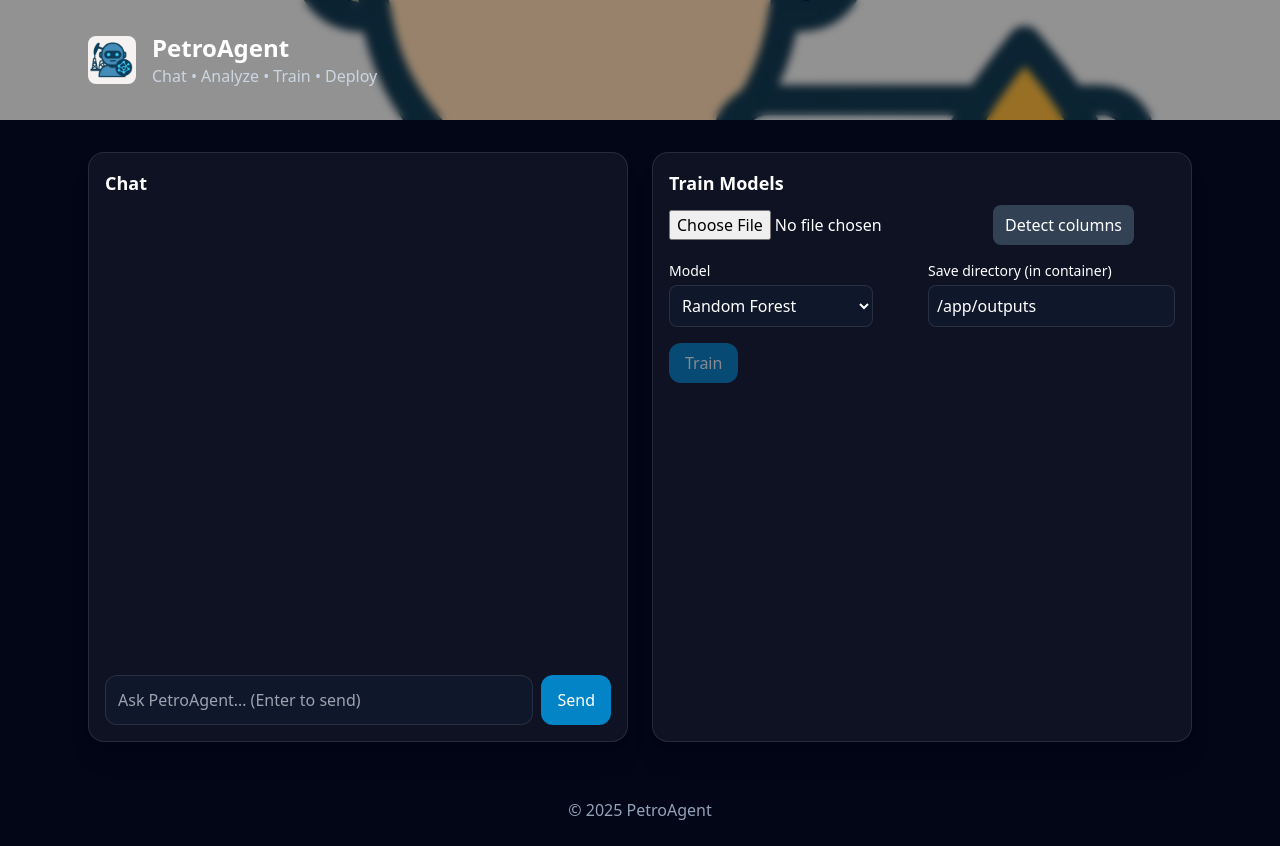
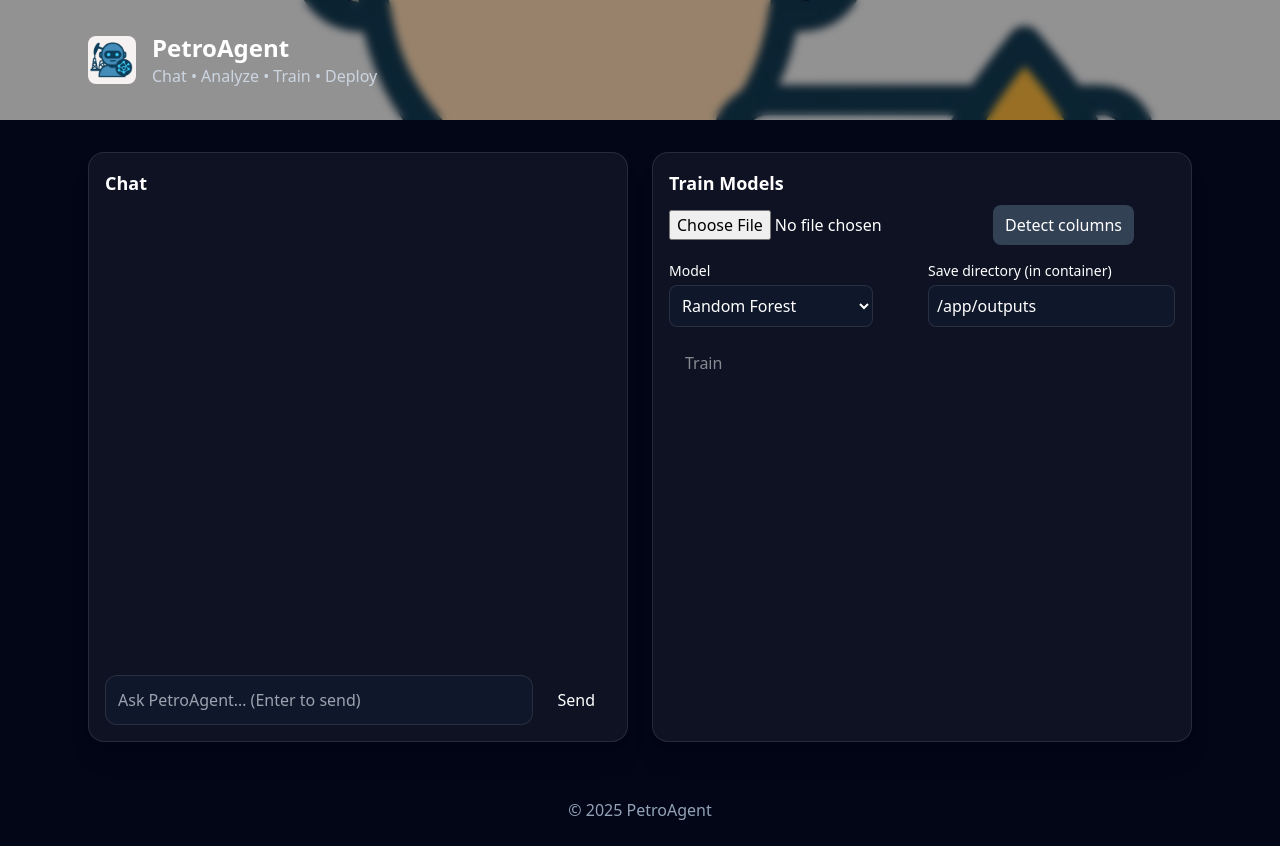
Before and after one commit to theOsaroJ/PetroAgent, a React (Vite) app in the folder frontend/: page / in a window 1280 px wide. Built offline with nearby package versions, Linux system fonts and the light colour scheme.

Commit message:
Update tailwind.config.js

```diff
--- a/frontend/tailwind.config.js
+++ b/frontend/tailwind.config.js
@@ -1,10 +1,6 @@
 /** @type {import('tailwindcss').Config} */
-export default {
-  content: ["./index.html","./src/**/*.{ts,tsx}"],
-  theme: {
-    extend: {
-      colors: { brand: { 500: "#0ea5e9", 600: "#0284c7" } }
-    }
-  },
-  plugins: []
-}
+module.exports = {
+  content: ["./index.html", "./src/**/*.{ts,tsx}"],
+  theme: { extend: {} },
+  plugins: [],
+};
```
